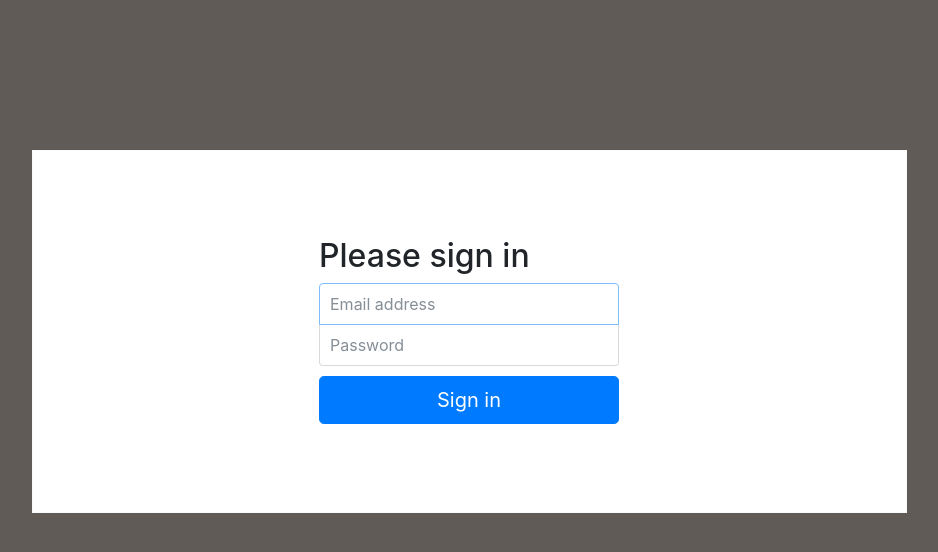
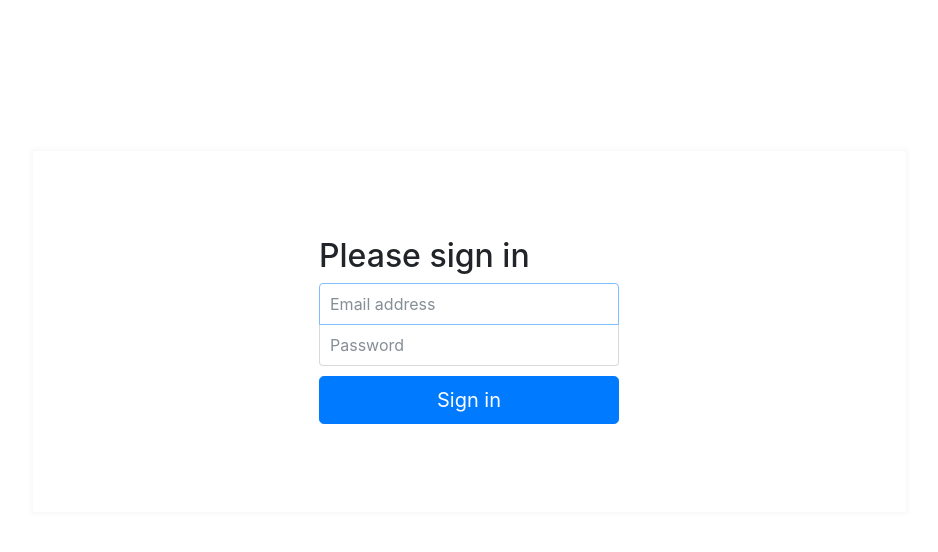
Before and after one commit to szmelc/vue_app_web, a Vue app: page / in a window 1280 px wide. Shown: the top 552 px of the page, without its empty margins (171-1109 px from the left). Built offline with nearby package versions, Linux system fonts and the light colour scheme; no server answers.

Commit message:
Change login component background

```diff
--- a/src/components/Login.vue
+++ b/src/components/Login.vue
@@ -72,14 +72,18 @@ export default {
 </script>
 
 <style lang="css">
-body {
-  background: #605B56;
-}
 
 .login-wrapper {
   background: #fff;
   width: 70%;
   margin: 12% auto;
+  box-shadow: 0px 0px 5px 1px rgba(0, 0, 0, .03);
+  animation: fadein 0.6s;
+}
+
+@keyframes fadein {
+    from { opacity: 0; }
+    to   { opacity: 1; }
 }
 
 .form-signin {
```
